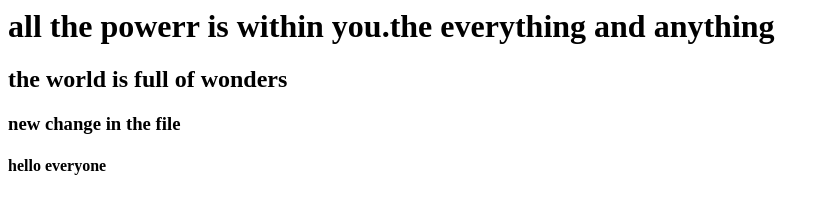
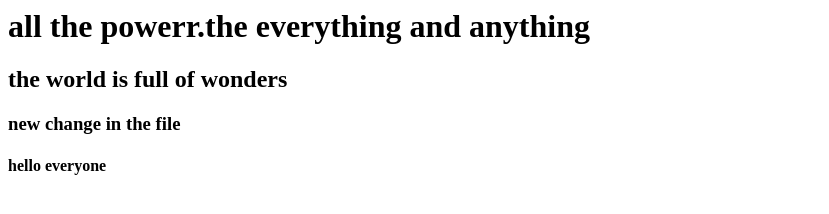
Before and after one commit to GaddamNavyasri/firstnewrepos, a plain HTML site: page index.html in a window 1280 px wide. Shown: the whole page, without its empty margins (0-829 px from the left). Drawn offline with Linux system fonts and the light colour scheme.

Commit message:
updated quote 1

```diff
--- a/index.html
+++ b/index.html
@@ -1,6 +1,6 @@
 <html>
 	<body>
-		<h1>all the powerr is within you.the everything and anything </h1>
+		<h1>all the powerr.the everything and anything </h1>
 	        <h2>the world is full of wonders </h2>
 	         <h3>new change in the file</h3>
 		<h4> hello everyone </h4>
```
